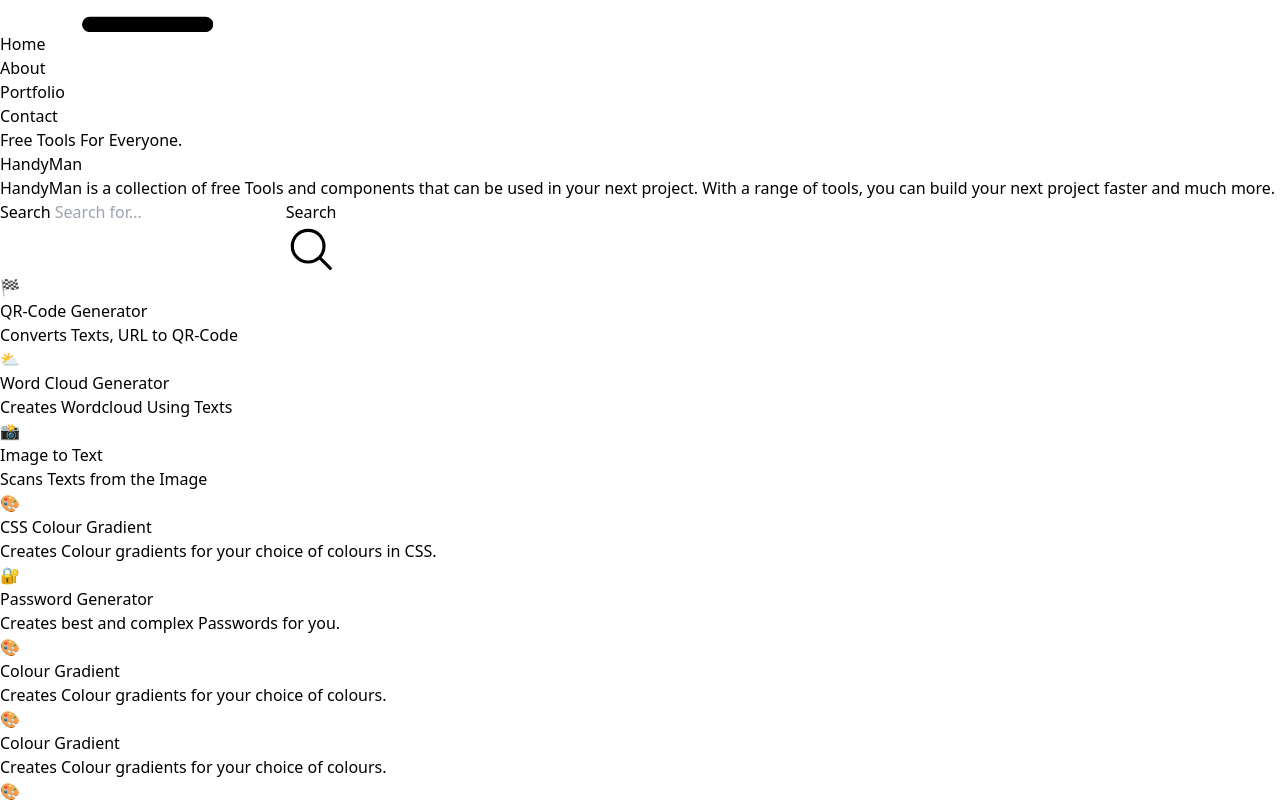
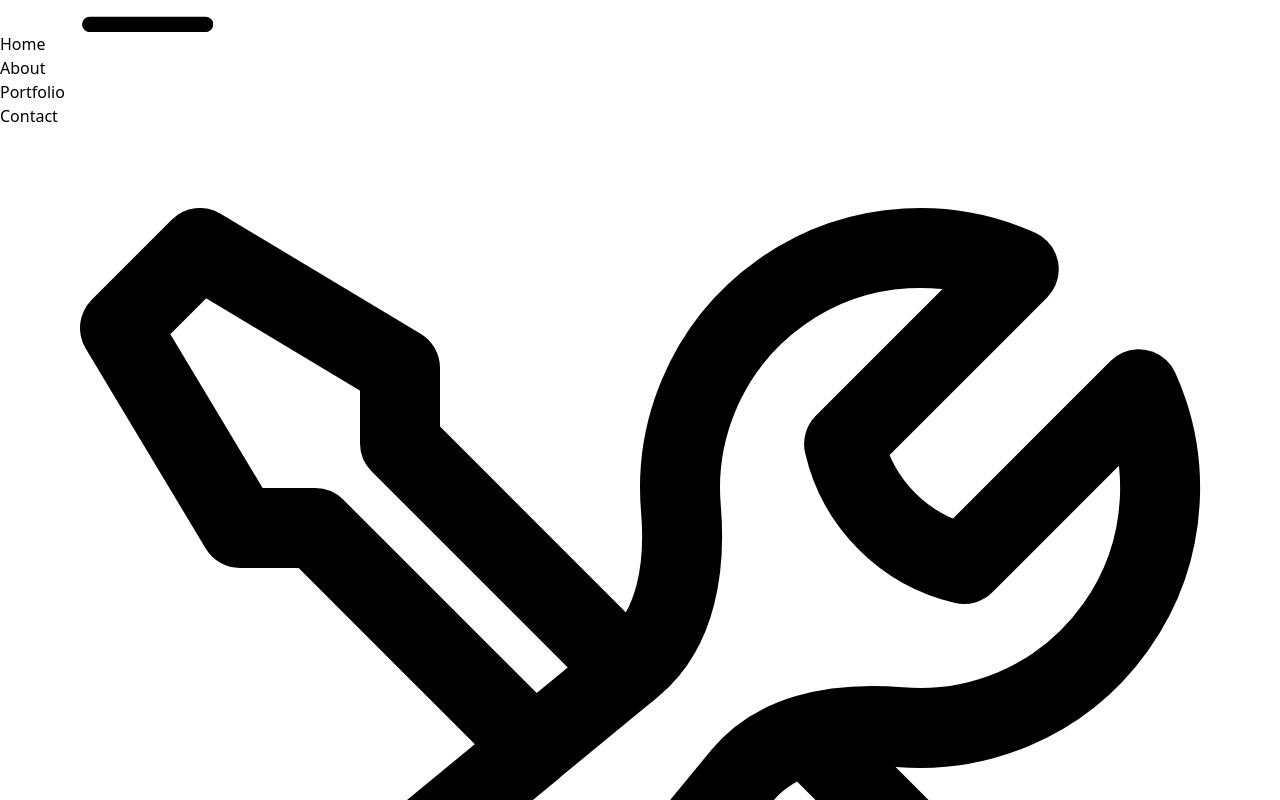
Before and after one commit to JoelMathewJob/HandyMan, a React (Vite) app: page / in a window 1280 px wide. Shown: the part 1380-2180 px from the top of the page. Built offline with nearby package versions, Linux system fonts and the light colour scheme.

Commit message:
ab aur nai hoga

```diff
--- a/src/App.jsx
+++ b/src/App.jsx
@@ -13,7 +13,7 @@ function App() {
       <Navbar />
       <Suspense fallback={<Loader />}>
         <Routes>
-          <Route key='/' path='/' element={<Home />} />
+          <Route key='/HandyMan' path='/HandyMan' element={<Home />} />
           <Route key='/about' path='/about' element={<About />} />
           {routes.map(({ path, component: Component }) => (
             <Route key={path} path={path} element={<Component />} />
```
